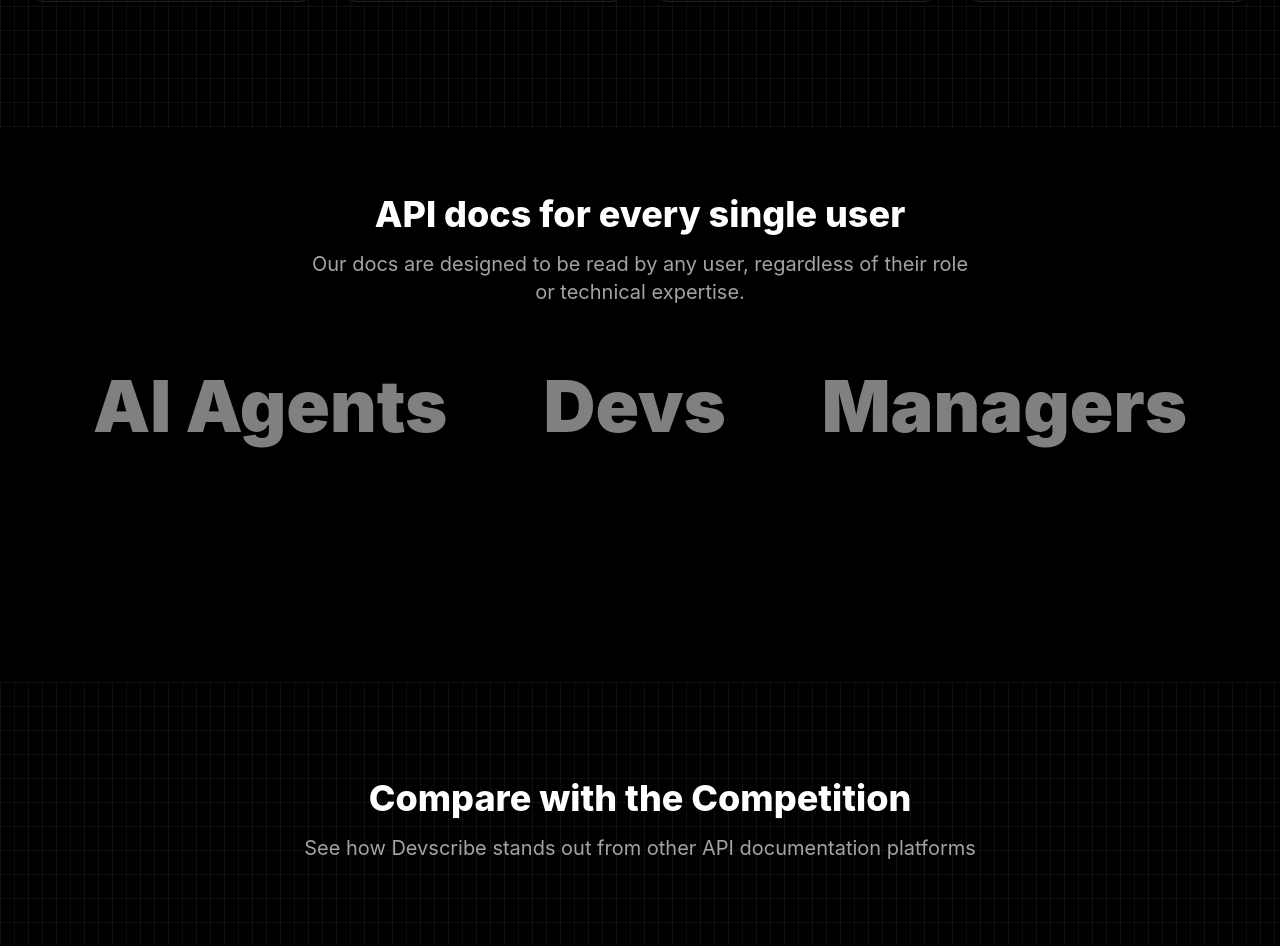
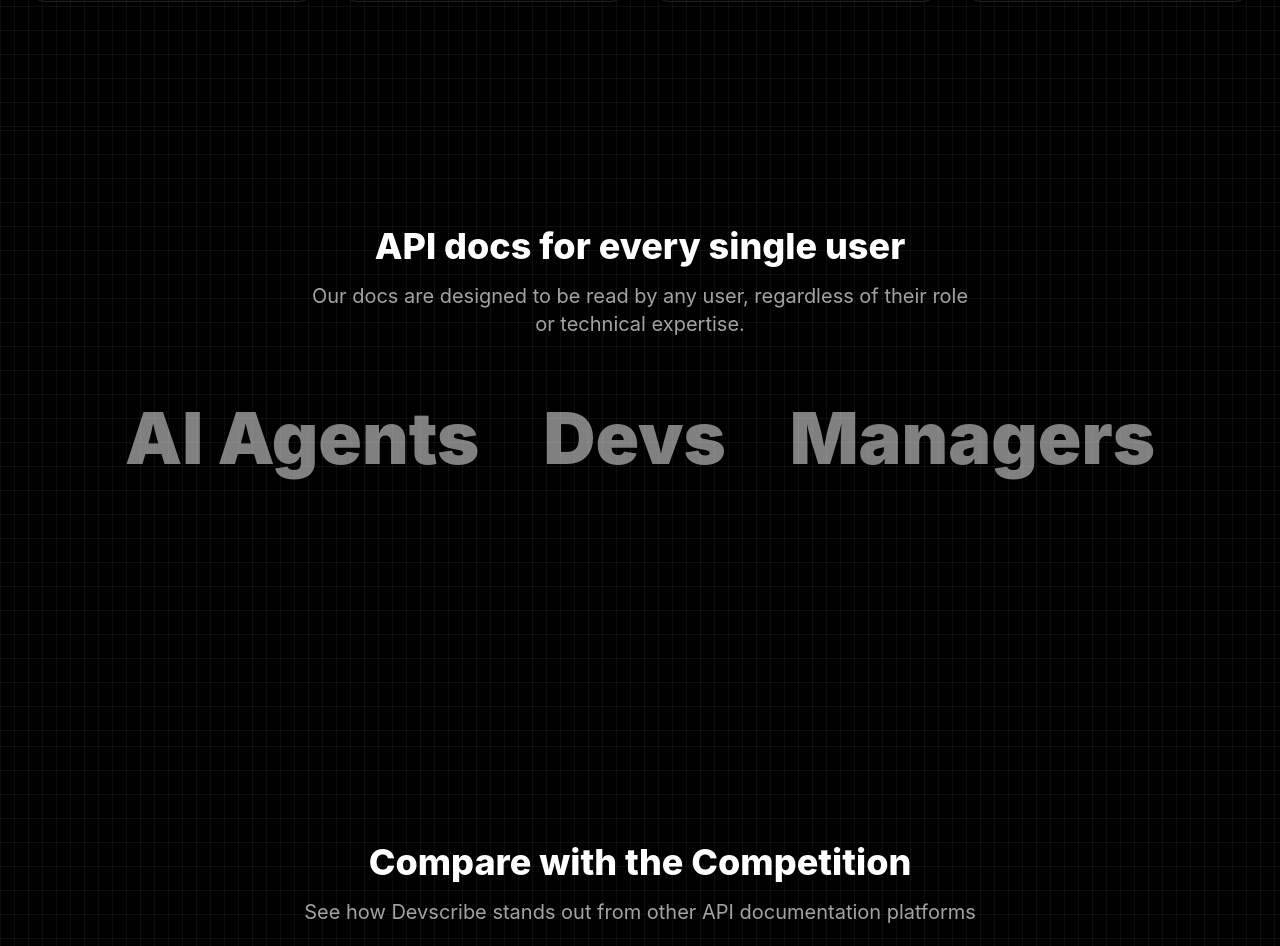
Before and after one commit to giannihart/landing_page, a React (Create React App) app: page / in a window 1280 px wide. Shown: the part 2360-3306 px from the top of the page. Built offline with nearby package versions, Linux system fonts and the light colour scheme.

Commit message:
updated the background

```diff
--- a/src/components/UserTypes/UserTypes.tsx
+++ b/src/components/UserTypes/UserTypes.tsx
@@ -23,7 +23,13 @@ const userTypes = [
 
 const UserTypes = () => {
   return (
-    <div className="w-full flex flex-col justify-center items-center py-16 relative">
+    <div className="relative py-24 bg-background">
+      {/* Background decoration */}
+      <div className="absolute inset-0">
+        <div className="absolute inset-0 bg-[linear-gradient(to_right,#4f4f4f2e_1px,transparent_1px),linear-gradient(to_bottom,#4f4f4f2e_1px,transparent_1px)] bg-[size:14px_24px]" />
+      </div>
+
+      <div className="relative max-w-7xl mx-auto px-4 sm:px-6 lg:px-8">
         <div className="text-center mb-16">
           <h2 className="text-3xl font-extrabold text-foreground sm:text-4xl mb-4">
             API docs for every single user
@@ -32,7 +38,7 @@ const UserTypes = () => {
             Our docs are designed to be read by any user, regardless of their role or technical expertise.
           </p>
         </div>
-      <div className="flex space-x-24 items-center relative pb-40">
+        <div className="flex justify-center space-x-16 items-center relative pb-40 mx-auto max-w-6xl">
           {userTypes.map((type, index) => (
             <div
               key={index}
@@ -98,6 +104,7 @@ const UserTypes = () => {
           ))}
         </div>
       </div>
+    </div>
   );
 };
 
```
Lines whose indentation alone changed are shown as unchanged.
